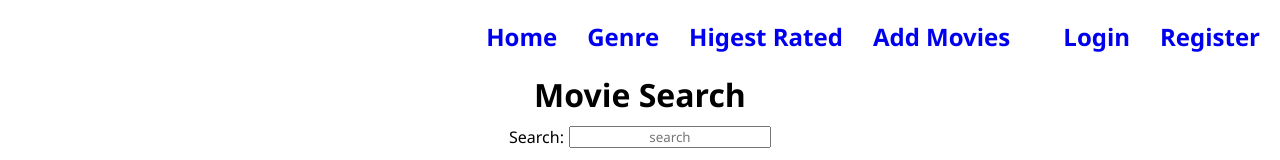
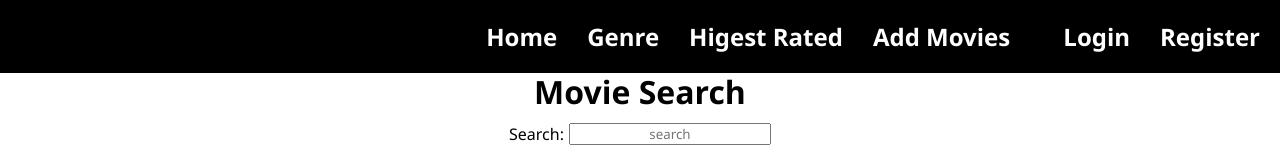
Before and after one commit to royeshmalvankar/CWproject2, a React (Vite) app: page / in a window 1280 px wide. Shown: the top 160 px of the page. Built offline with nearby package versions, Linux system fonts and the light colour scheme; no server answers.

Commit message:
improvements

```diff
--- a/src/App.css
+++ b/src/App.css
@@ -10,13 +10,25 @@
     background-size: cover;
 } */
 .navbar{
+    position: fixed;
+    width: 100%;
     display: flex;
     justify-content: space-between;
     gap: 30px;
     padding: 10px;
    text-decoration: none;
+   background-color: black;
+   color: white;
 }
-
+.space{
+    height: 70px;
+}
+.pagenotfound{
+    text-align: center;
+}
+.nodata{
+    text-align: center;
+}
 input{
     text-align: center;
 }
--- a/src/allroute/AllRoute.jsx
+++ b/src/allroute/AllRoute.jsx
@@ -10,11 +10,14 @@ import HigestRated from '../components/HigestRated'
 import Favorites from '../components/Favorites'
 import AddMovie from '../components/Addmovies'
 import PrivateRoute from '../PrivateRoute/PrivateRoute'
-import Movieselect from '../components/Movieselect'
+import Movieselect from '../components/movieselect'
+import Nodata from '../components/Nodata'
+import Pagenotfound from '../components/Pagenotfound'
 const AllRoute = () => {
     return (
         <>
         <Navbar/>
+        <div className='space'></div>
         <Routes>
             <Route path='/' element={<Home/>}/>
             <Route path='/genre' element={<PrivateRoute><Genre/></PrivateRoute>}/>
@@ -24,6 +27,8 @@ const AllRoute = () => {
             <Route path='/movieselect/:id' element={<PrivateRoute><Movieselect/></PrivateRoute>}/>
             {/* <Route path='/favorites' element={<PrivateRoute><Favorites/></PrivateRoute>}/> */}
             <Route path='/addmovies' element={<PrivateRoute><AddMovie/></PrivateRoute>}/>
+            <Route path='/nodata' element={<Nodata/>}/>
+            <Route path='*' element={<Pagenotfound/>}/>
         </Routes>
         </>
     )
--- a/src/components/Genre.jsx
+++ b/src/components/Genre.jsx
@@ -44,7 +44,6 @@ const Genre=()=>{
             <Error/>
         )
     }
-    console.log(lastpage)
     return(
         <>
         <div className="genre">
--- a/src/components/Home.jsx
+++ b/src/components/Home.jsx
@@ -5,14 +5,16 @@ import Navbar from "./navbar"
 import "../App.css"
 import Loding from "../loding&error/Loding"
 import Error from "../loding&error/Error"
-import { Link } from "react-router-dom"
+import { Link, Navigate } from "react-router-dom"
 import { Button } from "@chakra-ui/react"
+import Nodata from "./Nodata"
 
 const Home = () => {
     const {data, setData,setLoding, isLoding,setError, isError,setfav} = useContext(AuthContext)
     const [sd, setSd] = useState("")
     const [page, setPage] = useState(1)
     const [lastpage, setLastpage] = useState(0)
+    const [responses, setResponses] = useState(false)
 
 
     useEffect(() => {
@@ -32,6 +34,12 @@ const Home = () => {
        try {
          const response =  await axios.get(`http://localhost:8080/movies?q=${sd}&_page=${page}&_per_page=10`)
          const response2 =  await axios.get(`http://localhost:8080/movies`)
+         if(response.data.length===0){
+            setResponses(true)
+         }
+         else{
+            setResponses(false)
+         }
          setData(response.data)
          setLastpage(Math.ceil(response2.data.length/10))
          setLoding(false)
@@ -52,6 +60,11 @@ const Home = () => {
             <Error/>
         )
 
+    }
+    if(responses){
+        return(
+           <Navigate to={"/nodata"} />
+        )
     }
     return (
         <>
--- a/src/components/Movieselect.jsx
+++ b/src/components/Movieselect.jsx
@@ -49,6 +49,7 @@ const Movieselect = () => {
             <p><span>Type: </span>{data.type}</p>
             <p><span>Rating: </span>{data.rating}</p>
             <p><span>Genre: </span>{data.genre}</p>
+            <button >Add To Favorites</button>
         </div>
     )
 }
--- /dev/null
+++ b/src/components/Nodata.jsx
@@ -0,0 +1,15 @@
+import { useNavigate } from "react-router-dom"
+import "../App.css"
+const Nodata = () => {
+    const navigate = useNavigate()
+    return (
+        <div className="nodata">
+            <h1>Movie Search</h1>
+            <br />
+            <h1>No result found</h1>
+            <button onClick={() => navigate("/")}>Go Back</button>
+        </div>
+    )
+}
+
+export default Nodata
--- /dev/null
+++ b/src/components/Pagenotfound.jsx
@@ -0,0 +1,11 @@
+import "../App.css"
+const Pagenotfound = () => {
+    return (
+        <div className="pagenotfound">
+            <h1>404</h1>
+            <h1>Pagenotfound</h1>
+        </div>
+    )
+}
+
+export default Pagenotfound
--- a/src/components/navbar.jsx
+++ b/src/components/navbar.jsx
@@ -3,23 +3,22 @@ import {Link,useNavigate} from "react-router-dom"
 import {AuthContext} from "../authcontext/AuthContext"
 import "../App.css"
 const Navbar =()=>{
-    const css={textDecoration:"none"}
+    const css={textDecoration:"none",color:"white"}
     const {IsAuth,setIsAuth}=useContext(AuthContext)
     const Navigate=useNavigate()
     return(
         <header>
             <nav className="navbar">
                 <div className="nav1">
-                <Link to="/" style={css}><h1>Home</h1></Link>
-                <Link to="/genre" style={css}><h1>Genre</h1></Link>
-                <Link to="/higestrated" style={css}><h1>Higest Rated</h1></Link>
-                {/* <Link to="/favorites" style={css}><h1>Favorites</h1></Link> */}
-                <Link to="/addmovies" style={css}><h1>Add Movies</h1></Link>
+                    <Link to="/" style={css}><h1>Home</h1></Link>
+                    <Link to="/genre" style={css}><h1>Genre</h1></Link>
+                    <Link to="/higestrated" style={css}><h1>Higest Rated</h1></Link>
+                    {/* <Link to="/favorites" style={css}><h1>Favorites</h1></Link> */}
+                    <Link to="/addmovies" style={css}><h1>Add Movies</h1></Link>
                 </div>
                 <div className="nav2">
                 {IsAuth?<h1 onClick={()=>{setIsAuth(false),Navigate("/login")}} style={css}>Logout</h1>:<Link to="/login" style={css}><h1>Login</h1></Link>}
                  {IsAuth?<h1></h1>:<Link to="/register" style={css}><h1>Register</h1></Link>}
-
                 </div>
             </nav>
         </header>
```
